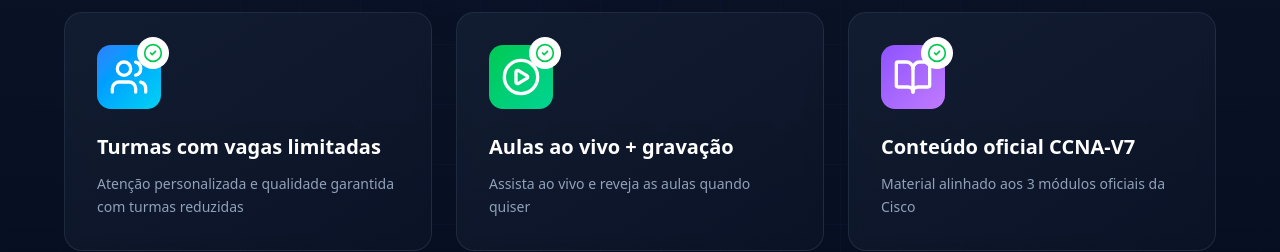
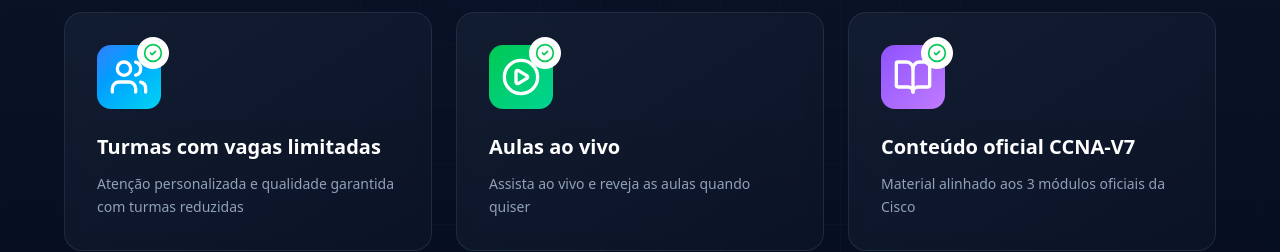
Before and after one commit to kudikadigital/ccna-online-nx, a Next.js app: page / in a window 1280 px wide. Shown: the part 3000-3252 px from the top of the page. Built offline with nearby package versions, Linux system fonts and the light colour scheme.

Commit message:
Fix title formatting in BenefitsSection component

```diff
--- a/components/BenefitsSection.tsx
+++ b/components/BenefitsSection.tsx
@@ -22,7 +22,7 @@ export default function BenefitsSection() {
     },
     {
       icon: PlayCircle,
-      title: "Aulas ao vivo + gravação",
+      title: "Aulas ao vivo",
       description: "Assista ao vivo e reveja as aulas quando quiser",
       color: "from-green-500 to-emerald-400",
     },
```
